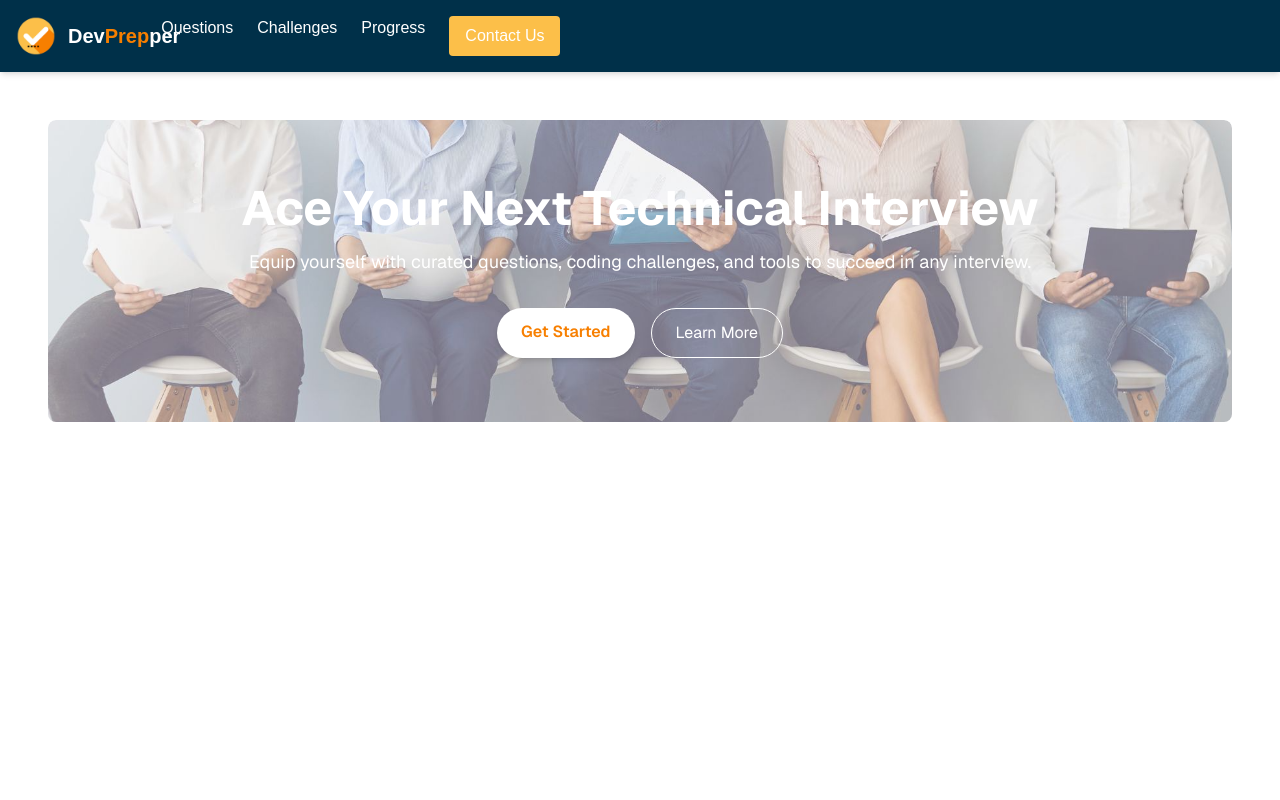
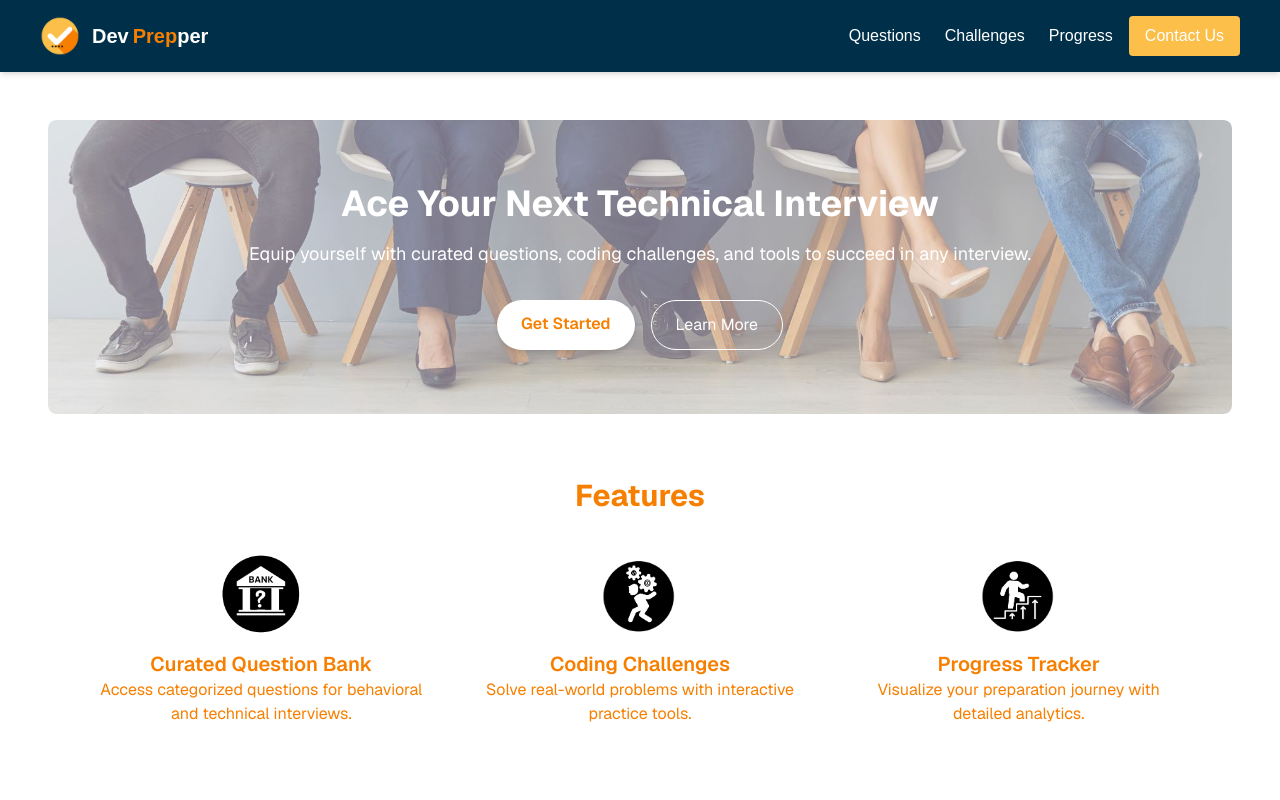
Before and after one commit to kellyannclark/devprepper, a Next.js app: page / in a window 1280 px wide. Shown: the top 800 px of the page. Built offline with nearby package versions, Linux system fonts and the light colour scheme.

Commit message:
navbar updated

```diff
--- a/src/app/layout.tsx
+++ b/src/app/layout.tsx
@@ -1,11 +1,8 @@
-"use client";  // ✅ Make this a client component
+"use client";  // ✅ This file should be a client component
 
 import { Geist, Geist_Mono } from "next/font/google";
-import Image from "next/image";
-import { useState } from "react";  // ✅ Now `useState` works
 import "./globals.css";
-import Navbar from "./ui/navbar";
-
+import Navbar from "./ui/navbar"; // ✅ Import Navbar correctly
 
 const geistSans = Geist({
   variable: "--font-geist-sans",
@@ -17,15 +14,11 @@ const geistMono = Geist_Mono({
   subsets: ["latin"],
 });
 
-
-
 export default function RootLayout({
   children,
 }: Readonly<{
   children: React.ReactNode;
 }>) {
-  const [menuOpen, setMenuOpen] = useState(false); // ✅ Now it works
-
   return (
     <html lang="en">
       <head>
@@ -33,63 +26,14 @@ export default function RootLayout({
         <link rel="icon" href="/favicon.ico" />
       </head>
       <body className={`${geistSans.variable} ${geistMono.variable} antialiased bg-light text-secondary`}>
-        {/* Header */}
-        <header className="bg-[#003049] text-white shadow-md p-4">
-          <div className="container mx-auto flex justify-between items-center">
-            {/* Logo and Title */}
-            <div className="flex items-center space-x-3">
-              <Image
-                src="/images/logo.png"
-                alt="DevPrepper Logo"
-                width={40}
-                height={40}
-                className="h-10 w-auto"
-              />
-              <h1 className="text-xl font-bold">
-                Dev<span className="text-[#F77F00]">Prep</span>per
-              </h1>
-            </div>
 
-            {/* Hamburger Button (Mobile) */}
-            <button
-              className="sm:hidden focus:outline-none"
-              onClick={() => setMenuOpen(!menuOpen)}
-              aria-label="Toggle Menu"
-            >
-              <svg
-                className="w-8 h-8" // ⬅️ Increased size for better visibility
-                fill="none"
-                stroke="currentColor"
-                viewBox="0 0 24 24"
-                xmlns="http://www.w3.org/2000/svg"
-              >
-                {menuOpen ? (
-                  <path strokeLinecap="round" strokeLinejoin="round" strokeWidth={3} d="M6 18L18 6M6 6l12 12" />
-                ) : (
-                  <path strokeLinecap="round" strokeLinejoin="round" strokeWidth={3} d="M4 6h16M4 12h16M4 18h16" />
-                )}
-              </svg>
-            </button>
+        {/* ✅ Use Navbar Component Instead of Duplicate Header */}
+        <Navbar />
 
-
-            {/* Navigation */}
-            <nav
-              className={`absolute sm:static top-16 left-0 w-full bg-[#003049] sm:bg-transparent sm:flex flex-col sm:flex-row sm:space-x-6 space-y-4 sm:space-y-0 px-6 sm:px-0 py-4 sm:py-0 transition-all ${
-                menuOpen ? "block" : "hidden"
-              }`}
-            >
-              <a href="/dashboard" className="hover:underline hover:text-accent transition block sm:inline">Questions</a>
-              <a href="/dashboard/questions" className="hover:underline hover:text-accent transition block sm:inline">Challenges</a>
-              <a href="/dashboard/progress" className="hover:underline hover:text-accent transition block sm:inline">Progress</a>
-              <a href="/contact" className="bg-accent text-white py-2 px-4 rounded text-center sm:text-left hover:bg-primary transition block sm:inline">Contact Us</a>
-            </nav>
-          </div>
-        </header>
-
-        {/* Main Content */}
+        {/* ✅ Main Content */}
         <main className="container mx-auto mt-8 p-4">{children}</main>
 
-        {/* Footer */}
+        {/* ✅ Footer */}
         <footer className="bg-[#003049] text-white text-center p-4 mt-8">
           <p>© {new Date().getFullYear()} DevPrepper. All rights reserved.</p>
         </footer>
--- a/src/app/page.tsx
+++ b/src/app/page.tsx
@@ -1,4 +1,4 @@
-"use client"; // Ensure this is a Client Component
+"use client";  // 🔥 Add this at the top
 
 import { useState } from "react";
 import Image from "next/image";
@@ -8,9 +8,8 @@ export default function Home() {
     <div className="min-h-screen bg-light text-secondary font-[family-name:var(--font-geist-sans)]">
       {/* Hero Section */}
       <header className="relative text-white py-16 px-4 sm:mx-8 sm:rounded-lg text-center overflow-hidden">
-        {/* Background Image (Desktop Only) */}
-        <div
-          className="absolute inset-0 hidden sm:block bg-cover bg-center rounded-lg h-[500px] sm:h-[700px] w-full"
+        {/* Background Image (Hides in Mobile) */}
+        <div className="absolute inset-0 hidden sm:block bg-cover bg-center rounded-lg"
           style={{ backgroundImage: "url('/images/hero.png')" }}
         ></div>
 
@@ -19,15 +18,15 @@ export default function Home() {
           <Image
             src="/images/hero.png"
             alt="Hero Image"
-            width={700}
-            height={500}
+            width={500}
+            height={400}
             className="w-full max-w-xs object-cover rounded-lg"
           />
         </div>
 
         {/* Hero Text */}
         <div className="relative z-10">
-          <h1 className="text-3xl sm:text-5xl font-bold mb-4">
+          <h1 className="text-3xl sm:text-4xl font-bold mb-4">
             Ace Your Next Technical Interview
           </h1>
           <p className="text-base sm:text-lg mb-8">
@@ -50,6 +49,76 @@ export default function Home() {
           </div>
         </div>
       </header>
+
+      {/* Features Section */}
+      <section id="features" className="py-16 px-4 sm:px-8 md:px-20 bg-white">
+        <h2 className="text-2xl sm:text-3xl font-bold text-center mb-10">
+          Features
+        </h2>
+        <div className="grid gap-12 sm:grid-cols-2 lg:grid-cols-3">
+          <div className="text-center">
+            <Image
+              src="/images/question-bank.png"
+              alt="Question Bank"
+              width={80}
+              height={80}
+              className="mx-auto mb-4"
+            />
+            <h3 className="text-lg sm:text-xl font-semibold text-secondary">
+              Curated Question Bank
+            </h3>
+            <p className="text-sm sm:text-base text-secondary">
+              Access categorized questions for behavioral and technical
+              interviews.
+            </p>
+          </div>
+          <div className="text-center">
+            <Image
+              src="/images/coding-challenges.png"
+              alt="Coding Challenges"
+              width={80}
+              height={80}
+              className="mx-auto mb-4"
+            />
+            <h3 className="text-lg sm:text-xl font-semibold text-secondary">
+              Coding Challenges
+            </h3>
+            <p className="text-sm sm:text-base text-secondary">
+              Solve real-world problems with interactive practice tools.
+            </p>
+          </div>
+          <div className="text-center">
+            <Image
+              src="/images/progress.png"
+              alt="Progress Tracker"
+              width={80}
+              height={80}
+              className="mx-auto mb-4"
+            />
+            <h3 className="text-lg sm:text-xl font-semibold text-secondary">
+              Progress Tracker
+            </h3>
+            <p className="text-sm sm:text-base text-secondary">
+              Visualize your preparation journey with detailed analytics.
+            </p>
+          </div>
+        </div>
+      </section>
+
+      {/* Call to Action Section */}
+      <section className="bg-light py-16 px-4 text-center">
+        <h2 className="text-2xl sm:text-3xl font-bold mb-6 text-secondary">
+          Start Your Journey Today
+        </h2>
+        <p className="text-sm sm:text-base text-secondary mb-10">
+          Join thousands of developers honing their skills with DevPrepper.
+        </p>
+        <a
+          href="/dashboard"
+          className="px-6 py-3 sm:px-8 sm:py-4 bg-accent text-white font-semibold rounded-full shadow-lg hover:bg-secondary transition"
+        >
+          Sign Up for Free
+        </a>
+      </section>
     </div>
-  );
-}
+  );}
--- a/src/app/ui/navbar.tsx
+++ b/src/app/ui/navbar.tsx
@@ -8,7 +8,7 @@ export default function Navbar() {
 
   return (
     <header className="bg-darkBlue text-white shadow-md p-4">
-      <div className="container mx-auto flex items-center justify-between">
+      <div className="w-full max-w-7xl mx-auto flex items-center justify-between px-6">
         {/* Logo and Title */}
         <div className="flex items-center space-x-3">
           <Image
@@ -24,21 +24,21 @@ export default function Navbar() {
           </h1>
         </div>
 
-        {/* Desktop Navigation - Center the items */}
-        <nav className="hidden md:flex flex-grow justify-center space-x-10">
+        {/* ✅ Desktop Navigation - Pushes Items Closer to Contact Button */}
+        <nav className="hidden md:flex flex-1 justify-end space-x-6">
           <a href="/dashboard" className="hover:underline hover:text-accent transition">Questions</a>
           <a href="/dashboard/questions" className="hover:underline hover:text-accent transition">Challenges</a>
           <a href="/dashboard/progress" className="hover:underline hover:text-accent transition">Progress</a>
         </nav>
 
-        {/* Contact Button is aligned properly */}
-        <div className="hidden md:flex">
+        {/* ✅ Contact Button - Aligned to Right */}
+        <div className="hidden md:flex ml-4">
           <a href="/dashboard/contact" className="bg-accent text-white py-2 px-4 rounded hover:bg-primary transition">
             Contact Us
           </a>
         </div>
 
-        {/* Hamburger Button for Mobile */}
+        {/* ✅ Mobile Hamburger Button */}
         <button
           className="md:hidden focus:outline-none"
           onClick={() => setMenuOpen(!menuOpen)}
@@ -54,7 +54,7 @@ export default function Navbar() {
         </button>
       </div>
 
-      {/* Mobile Menu */}
+      {/* ✅ Mobile Menu Dropdown */}
       {menuOpen && (
         <div className="md:hidden bg-darkBlue text-white flex flex-col items-center absolute top-full left-0 w-full shadow-lg py-4">
           <a href="/dashboard" className="py-2 px-6 w-full text-center hover:bg-primary transition">Questions</a>
```
